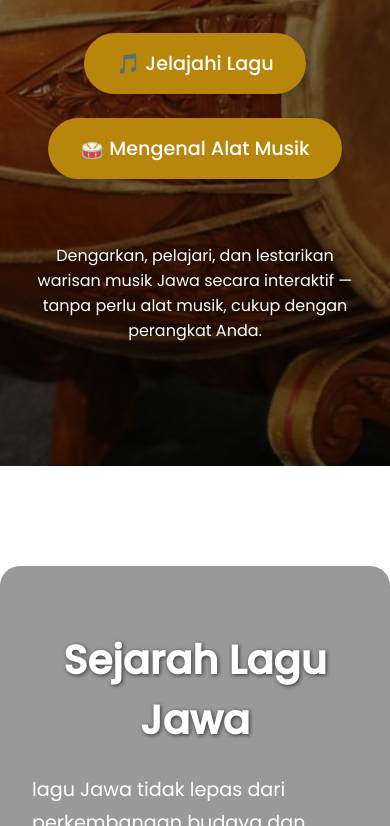
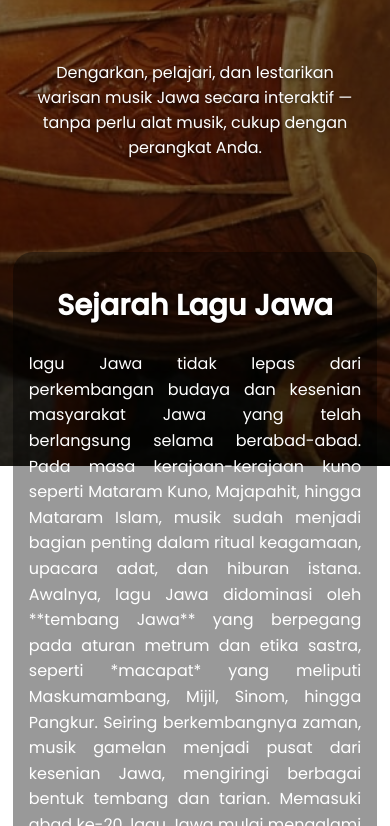
Before and after one commit to Geozz12/FESTIKA-JATIM, a plain HTML site: page tampilan_awal.html in a window 390 px wide. Shown: the part 378-1204 px from the top of the page. Drawn offline with nearby package versions, Linux system fonts and the light colour scheme.

Commit message:
Memperbarui tampilan website

```diff
--- a/tampilan_awal.html
+++ b/tampilan_awal.html
@@ -202,10 +202,188 @@
       html { font-size: 20px; }
       #beranda, #sejarah { max-width: 1400px; }
     }
+
+    /* ===========================
+      RESPONSIVE MOBILE
+   =========================== */
+@media (max-width: 768px) {
+
+  /* NAVIGASI */
+  header {
+    right: 0;
+    width: 100%;
+    justify-content: center;
+    padding: 0.8rem 0;
+    gap: 0.5rem;
+  }
+
+  .nav-btn {
+    padding: 0.5rem 1rem;
+    font-size: 0.9rem;
+    border-width: 1px;
+  }
+
+  /* JUDUL & SUBTITLE */
+  h1 {
+    font-size: 2.2rem;
+  }
+
+  .subtitle {
+    font-size: 1.1rem;
+  }
+
+  /* BUTTON CONTAINER */
+  .btn-container {
+    flex-direction: column;
+    gap: 1rem;
+  }
+
+  .btn {
+    width: 100%;
+    max-width: 260px;
+    justify-content: center;
+    font-size: 1rem;
+    padding: 0.8rem 1.2rem;
+  }
+
+  /* SECTION BERANDA */
+  #beranda {
+    padding: 1.5rem;
+    margin-top: 90px;
+    min-height: auto;
+  }
+
+  /* PARAGRAF */
+  .description {
+    font-size: 1rem;
+    padding: 0 1rem;
+  }
+
+  /* SEJARAH */
+  #sejarah {
+    margin-top: 60px;
+    padding: 2rem 1.2rem;
+  }
+
+  #sejarah h2 {
+    font-size: 1.8rem;
+  }
+
+  #sejarah p {
+    font-size: 1rem;
+    line-height: 1.6;
+    text-align: justify;
+  }
+
+  /* BACKGROUND */
+  #background,
+  .overlay {
+    background-position: center;
+  }
+}
+
+  /* ===========================
+   RESPONSIVE – TIDAK MEPET
+   =========================== */
+@media (max-width: 768px) {
+
+  /* Beri ruang kiri–kanan pada seluruh halaman */
+  body {
+    padding: 0 1rem;
+  }
+
+  /* NAVIGASI */
+  header {
+    right: 0;
+    width: 100%;
+    justify-content: center;
+    padding: 0.8rem 0;
+  }
+
+  /* BERANDA */
+  #beranda {
+    padding: 2rem 1.5rem; /* Tambah padding kiri–kanan */
+    margin-top: 90px;
+  }
+
+  /* TEXT */
+  h1 {
+    font-size: 2.2rem;
+  }
+
+  .subtitle {
+    font-size: 1.1rem;
+  }
+
+  .description {
+    font-size: 1rem;
+    padding: 0 0.5rem; /* Biar tidak mepet */
+    text-align: center;
+  }
+
+  /* BUTTON */
+  .btn-container {
+    width: 100%;
+    padding: 0 0.5rem;
+  }
+
+  .btn {
+    width: 100%;
+    max-width: 300px;
+    margin-left: auto;
+    margin-right: auto;
+  }
+
+  /* SEJARAH */
+  #sejarah {
+    padding: 2.5rem 1.5rem; /* Tambah padding kiri–kanan */
+    margin-top: 60px;
+  }
+
+  #sejarah p {
+    font-size: 1rem;
+    line-height: 1.6;
+    text-align: justify;
+  }
+
+}
+
+/* ===========================
+   LAYAR SANGAT KECIL (HP MINI)
+   =========================== */
+@media (max-width: 480px) {
+
+  body {
+    padding: 0 0.8rem; /* Tambahan ruang */
+  }
+
+  #beranda, #sejarah {
+    padding: 2rem 1rem; /* Ruang kiri–kanan */
+  }
+
+  h1 {
+    font-size: 1.9rem;
+  }
+
+  .btn {
+    max-width: 250px;
+  }
+}
+
+@media (max-width: 768px) {
+  header {
+    display: none; /* navigasi hilang di HP */
+  }
+}
+
+
+
   </style>
 </head>
 
 <body>
+
+
 
   <!-- NAVIGATION -->
   <header>
```
Also changed, not shown: tampilan_alat_musik.html (+2 -1 lines), tampilan_lagu.html (+1 -1 lines).
